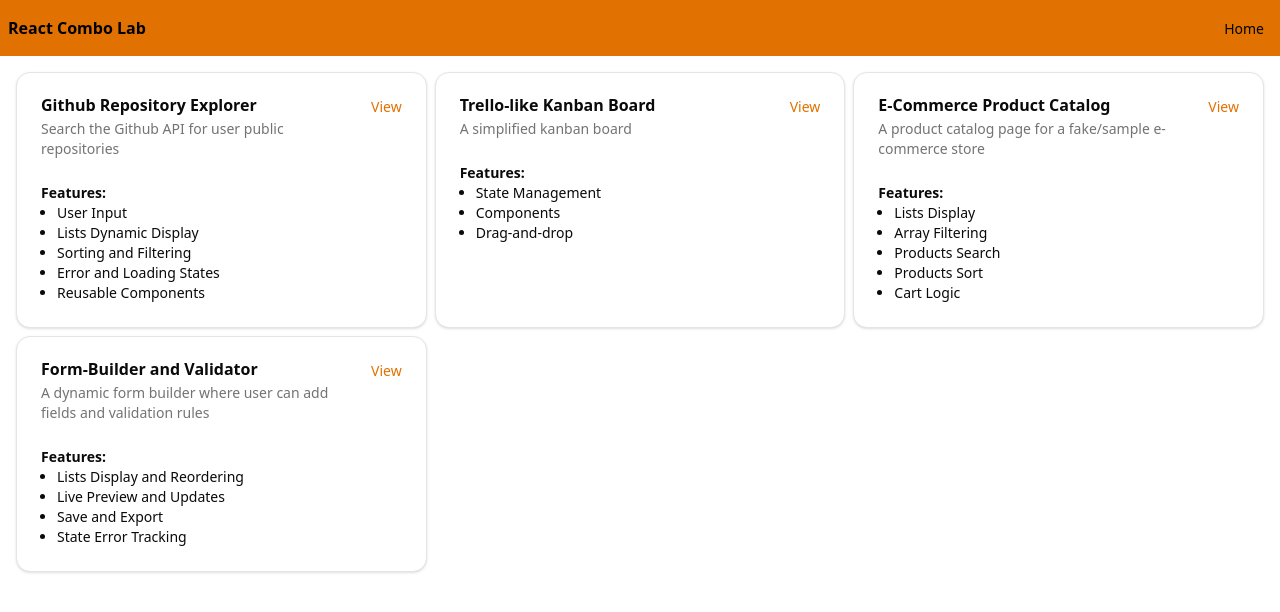
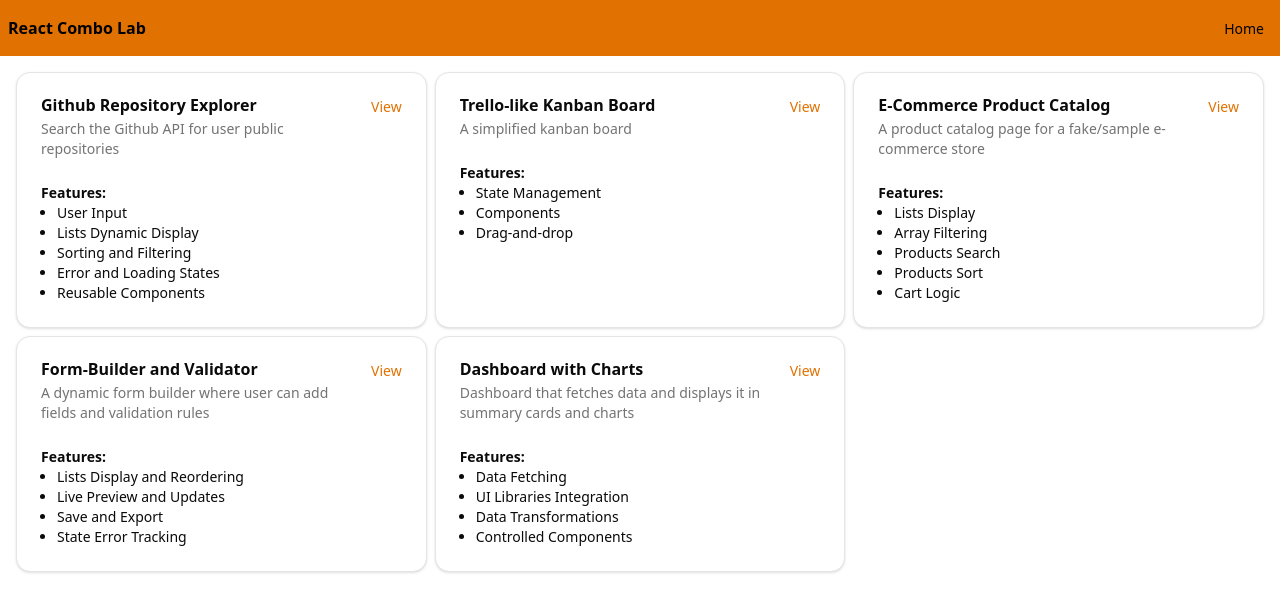
Before and after one commit to faithgaiciumia/react-combo-lab, a React (Vite) app: page / in a window 1280 px wide. Shown: the top 612 px of the page. Built offline with nearby package versions, Linux system fonts and the light colour scheme.

Commit message:
initialised dashboard route

```diff
--- a/src/App.tsx
+++ b/src/App.tsx
@@ -52,6 +52,17 @@ const miniProjects = [
     ],
     href: "/formbuilder",
   },
+  {
+    name:"Dashboard with Charts",
+    description:"Dashboard that fetches data and displays it in summary cards and charts",
+    features:[
+      "Data Fetching",
+      "UI Libraries Integration",
+      "Data Transformations",
+      "Controlled Components"
+    ],
+    href:"/dashboard"
+  }
 ];
 function App() {
   return (
--- /dev/null
+++ b/src/apps/dashboard/page.tsx
@@ -0,0 +1,7 @@
+export default function Dashboard(){
+    return(
+        <div>
+            <h1>Dashboard with charts</h1>
+        </div>
+    )
+}
--- a/src/main.tsx
+++ b/src/main.tsx
@@ -6,6 +6,7 @@ import Github from "./apps/github/page.tsx";
 import Kanban from "./apps/kanban/page.tsx";
 import Catalog from "./apps/catalog/page.tsx";
 import FormBuilder from "./apps/form/page.tsx";
+import Dashboard from "./apps/dashboard/page.tsx";
 
 createRoot(document.getElementById("root")!).render(
   <StrictMode>
@@ -16,6 +17,7 @@ createRoot(document.getElementById("root")!).render(
         <Route path="/kanban" element={<Kanban />} />
         <Route path="/catalog" element={<Catalog />} />
         <Route path="/formbuilder" element={<FormBuilder />} />
+        <Route path="/dashboard" element={<Dashboard />} />
       </Routes>
     </BrowserRouter>
   </StrictMode>
```
